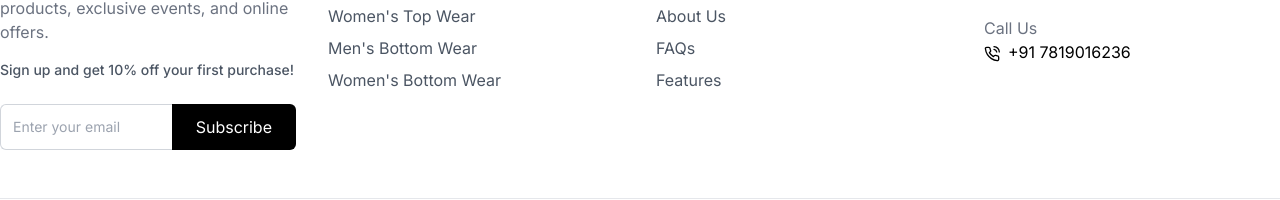
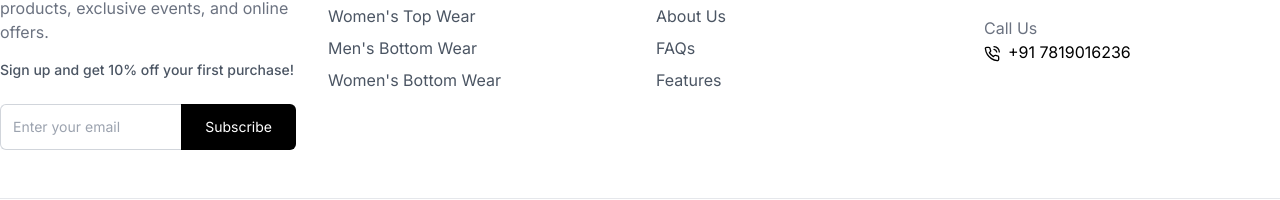
Before and after one commit to Jayant9917/E-comm, a React (Vite) app in the folder frontend/: page /register in a window 1280 px wide. Shown: the part 980-1180 px from the top of the page. Built offline with nearby package versions, Linux system fonts and the light colour scheme; no server answers.

Commit message:
solve some more bugs

```diff
--- a/frontend/src/components/Common/Footer.jsx
+++ b/frontend/src/components/Common/Footer.jsx
@@ -24,7 +24,7 @@ const Footer = () => {
                     focus:outline-none focus:ring-2 focus:ring-gray-500 transition-all"
               required
             />
-            <button type="submit" className="bg-black text-white px-6 py-3text-sm rounded-r-md hover:bg-gray-800 transition-all">
+            <button type="submit" className="bg-black text-white px-6 py-3 text-sm rounded-r-md hover:bg-gray-800 transition-all">
                 Subscribe
             </button>
           </form>
--- a/frontend/src/pages/Register.jsx
+++ b/frontend/src/pages/Register.jsx
@@ -16,7 +16,7 @@ const Register = () => {
   const { user, guestId } = useSelector((state) => state.auth);
   const { cart } = useSelector((state) => state.cart);
 
-  // Get redirect paramster and check if it's checkout or somrthing
+  // Get redirect parameter and check if it's checkout or somrthing
   const redirect = new URLSearchParams(location.search).get("redirect") || "/";
   const isCheckoutRedirect = redirect.includes("checkout");
 
```
Also changed, not shown: 1 other file (tests, documents, lock files or other folders).
